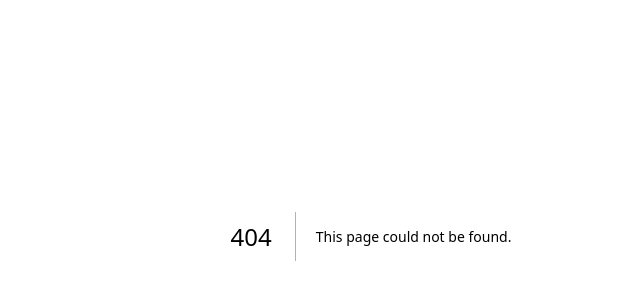
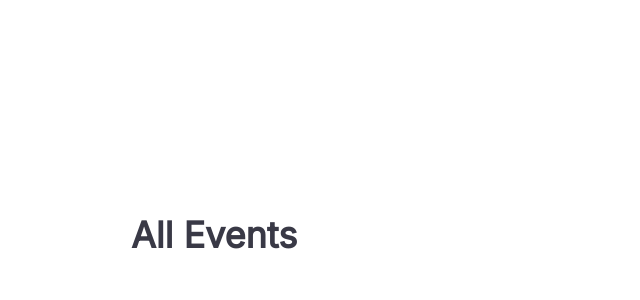
Before and after one commit to privacy-scaling-explorations/sugesto, a Next.js app in the folder apps/web-app/: page /events in a window 1280 px wide. Before the commit this address had no page. Shown: the part 164-464 px from the top of the page, without its empty margins (269-909 px from the left). Built offline with nearby package versions, Linux system fonts and the light colour scheme; what @rainbow-me/rainbowkit, wagmi would draw is missing.

Commit message:
feat: add placeholder for all events page

```diff
--- /dev/null
+++ b/apps/web-app/src/pages/events/index.tsx
@@ -0,0 +1,12 @@
+import React from "react"
+import { Heading } from "@chakra-ui/react"
+
+export default function AllEventsPage() {
+    return (
+        <>
+            <Heading as="h3" size="xl">
+                All Events
+            </Heading>
+        </>
+    )
+}
```
Also changed, not shown: apps/web-app/src/pages/events/[groupId]/index.tsx (+10 -1 lines), apps/web-app/src/pages/events/[groupId]/thank-you.tsx (+3 -8 lines).
